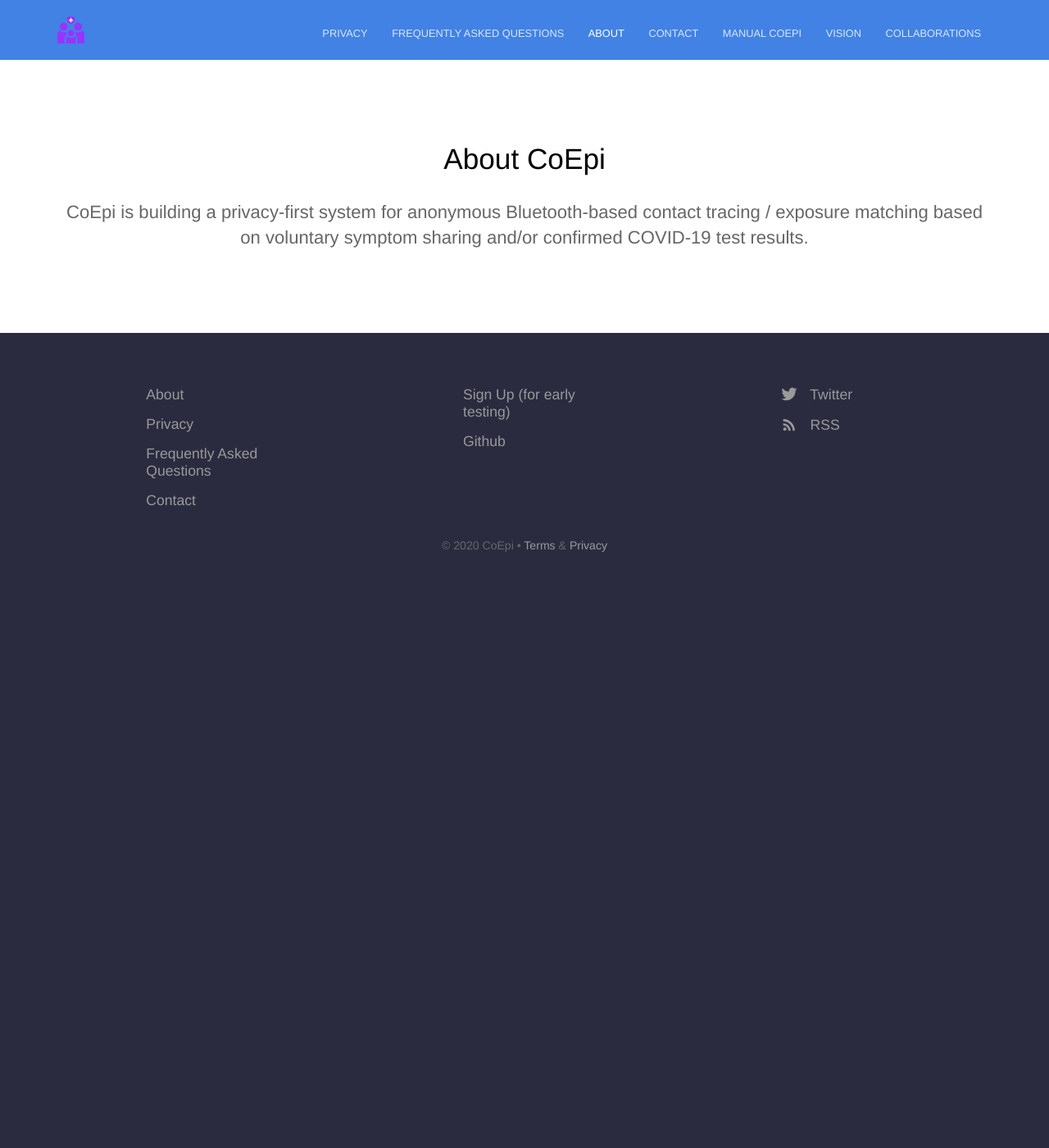
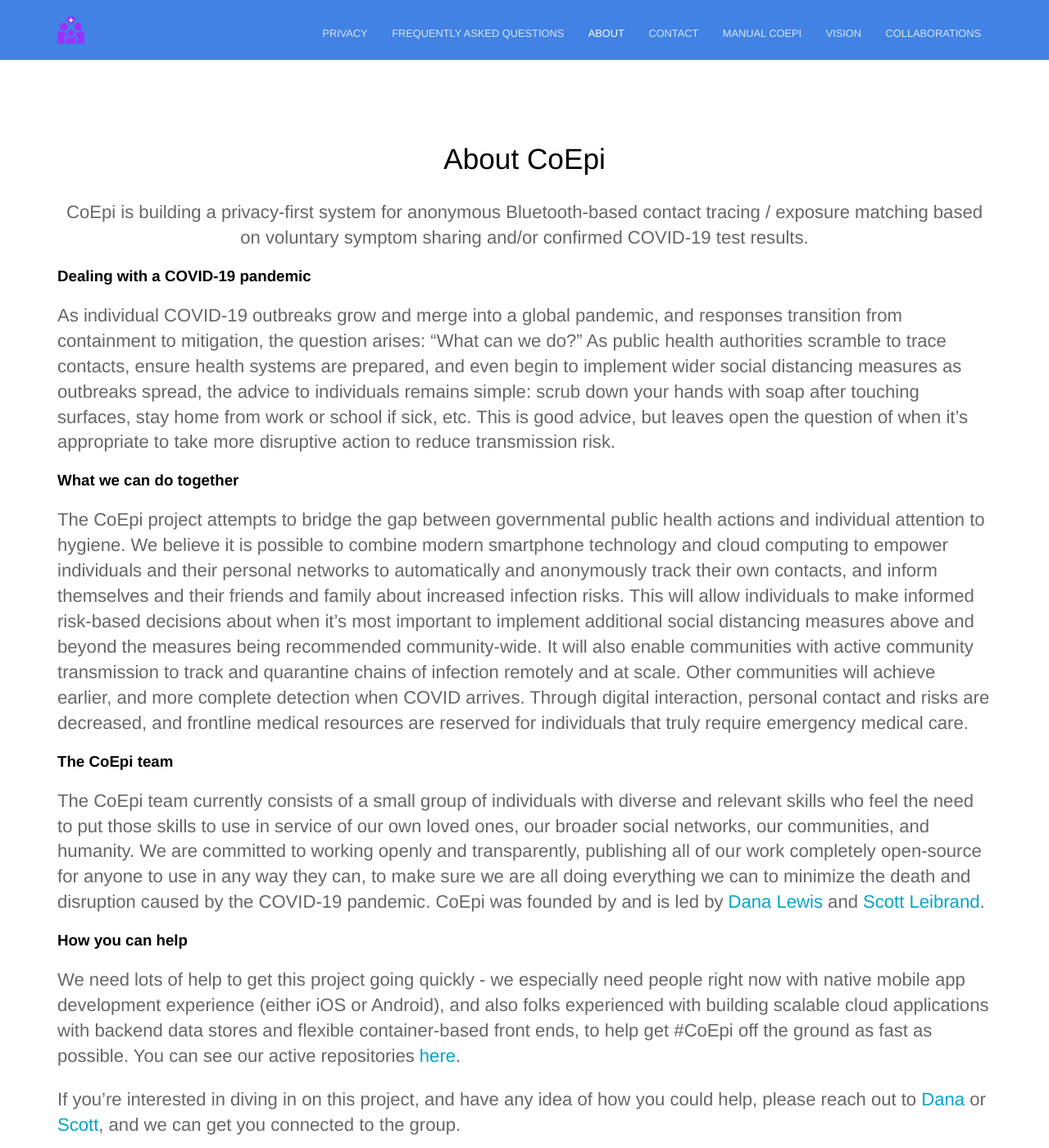
Before and after one commit to Co-Epi/website, a Jekyll site: the page built from about.html, in a window 1280 px wide and 1400 px high. Shown: the whole window at 82% size. Built offline with Jekyll 4.4.1, drawn with Linux system fonts in a browser that asks for light colours; some of the changed text lies outside the part shown.

Commit message:
Updating about page

```diff
--- a/about.html
+++ b/about.html
@@ -2,3 +2,15 @@
 title: About CoEpi
 description: CoEpi is building a privacy-first system for anonymous Bluetooth-based contact tracing / exposure matching based on voluntary symptom sharing and/or confirmed COVID-19 test results.
 ---
+
+<h3 id="dealing-with-a-covid-19-pandemic">Dealing with a COVID-19 pandemic</h3>
+<p>As individual COVID-19 outbreaks grow and merge into a global pandemic, and responses transition from containment to mitigation, the question arises: “What can we do?” As public health authorities scramble to trace contacts, ensure health systems are prepared, and even begin to implement wider social distancing measures as outbreaks spread, the advice to individuals remains simple: scrub down your hands with soap after touching surfaces, stay home from work or school if sick, etc. This is good advice, but leaves open the question of when it’s appropriate to take more disruptive action to reduce transmission risk.</p>
+<h3 id="what-we-can-do-together">What we can do together</h3>
+<p>The CoEpi project attempts to bridge the gap between governmental public health actions and individual attention to hygiene. We believe it is possible to combine modern smartphone technology and cloud computing to empower individuals and their personal networks to automatically and anonymously track their own contacts, and inform themselves and their friends and family about increased infection risks. This will allow individuals to make informed risk-based decisions about when it’s most important to implement additional social distancing measures above and beyond the measures being recommended community-wide. It will also enable communities with active community transmission to track and quarantine chains of infection remotely and at scale. Other communities will achieve earlier, and more complete detection when COVID arrives. Through digital interaction, personal contact and risks are decreased, and frontline medical resources are reserved for individuals that truly require emergency medical care.</p>
+<h3 id="the-coepi-team">The CoEpi team</h3>
+<p>The CoEpi team currently consists of a small group of individuals with diverse and relevant skills who feel the need to put those skills to use in service of our own loved ones, our broader social networks, our communities, and humanity. We are committed to working openly and transparently, publishing all of our work completely open-source for anyone to use in any way they can, to make sure we are all doing everything we can to minimize the death and disruption caused by the COVID-19 pandemic. CoEpi was founded by and is led by <a href="https://twitter.com/danamlewis">Dana Lewis</a> and <a href="https://twitter.com/scottleibrand">Scott Leibrand</a>. </p>
+<h3 id="how-you-can-help">How you can help</h3>
+<p>We need lots of help to get this project going quickly - we especially need people right now with native mobile app development experience (either iOS or Android), and also folks experienced with building scalable cloud applications with backend data stores and flexible container-based front ends, to help get #CoEpi off the ground as fast as possible. You can see our active repositories <a href="https://github.com/Co-Epi">here</a>.</p>
+<p>If you’re interested in diving in on this project, and have any idea of how you could help, please reach out to <a href="https://twitter.com/danamlewis">Dana</a> or <a href="https://twitter.com/scottleibrand">Scott</a>, and we can get you connected to the group. </p>
+<p>If you&#39;re someone who would like to test the early version of the #CoEpi app (or if you have other skills to volunteer), fill out <a href="https://forms.gle/MLeKz9nerPvX8fwC8">this form</a>.</p>
+<p>If you don’t have the ability to help out directly, please share this with anyone you know who might be able to, or who might know others who could help. If you have connections at an organization who might be able to commit people to helping on this, either by working with us or doing something similar internally, please reach out to them and let them know how urgent it is and how much of a difference they could make.</p>
```
Also changed, not shown: 2 other files.
